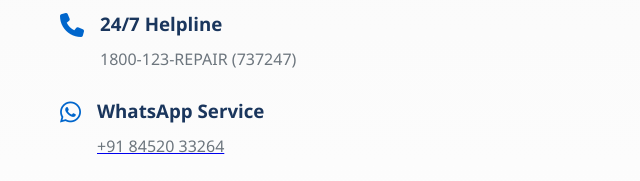
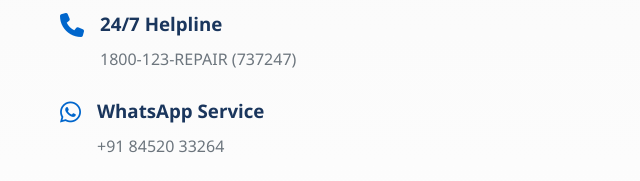
Before and after one commit to sadik786786/Repair-India---Expert-AC-Refrigerator-Repair-Services, a plain HTML site: page index.html in a window 1280 px wide. Shown: the part 7240-7421 px from the top of the page, 0-640 px from the left. Drawn offline with Linux system fonts and the light colour scheme.

Commit message:
Update index.html

```diff
--- a/index.html
+++ b/index.html
@@ -393,7 +393,7 @@
                         <i class="fab fa-whatsapp"></i>
                         <div>
                             <h3>WhatsApp Service</h3>
-                            <a href="tel:8452033264" style="text-decoretion:none;"><p>+91 84520 33264</p></a>
+                            <a href="tel:8452033264" style="text-decoration:none;"><p>+91 84520 33264</p></a>
                         </div>
                     </div>
                     <div class="contact-item">
```
